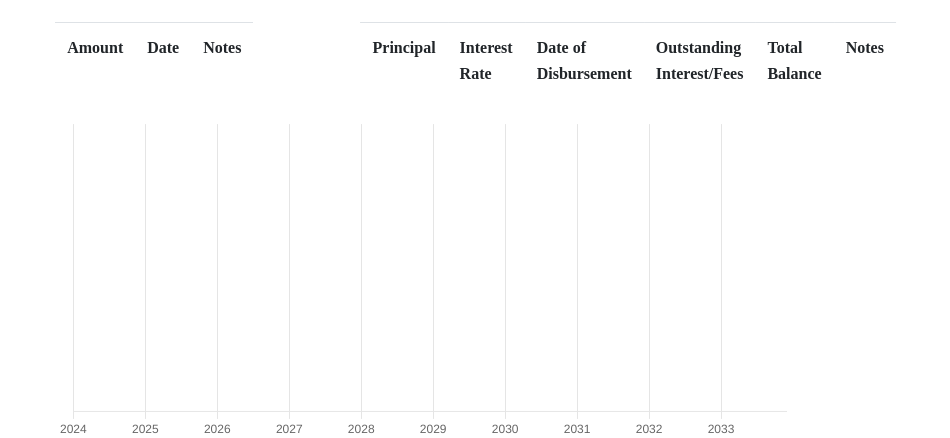
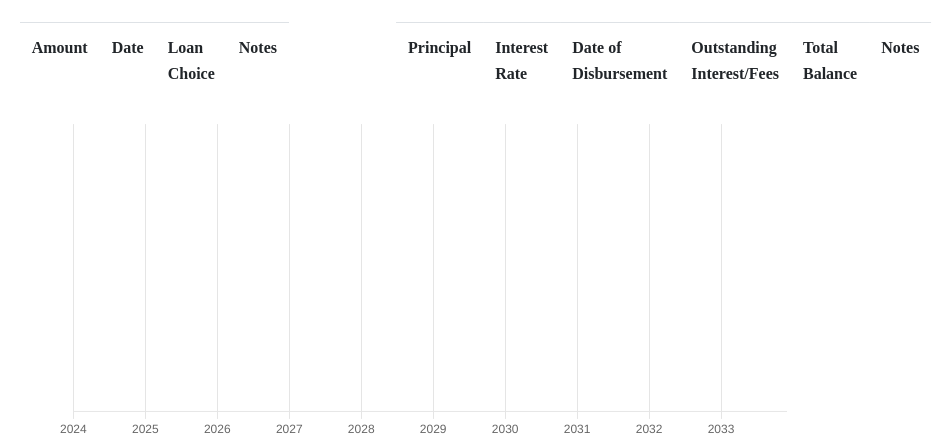
Before and after one commit to reberly1/Capstone-SFWA, a Flask app: page /milestone in a window 1280 px wide. Shown: the part 58-496 px from the top of the page, without its empty margins (218-1168 px from the left). Run offline with Flask 3, Linux system fonts and the light colour scheme; lists and menus that the app fills with data are empty; some libraries are stand-ins or nearby versions.

Commit message:
CSV Loading (No Safety Checks)

```diff
--- a/website/app.py
+++ b/website/app.py
@@ -2,6 +2,7 @@ from flask import Flask, render_template, request, session, redirect
 from functions import *
 import datetime
 import pandas
+import numpy as np
 
 app = Flask(__name__)
 app.secret_key = "Dummy Key For Debugging Purposes"
@@ -241,17 +242,17 @@ def milestone():
 
     #Extract Variables from session and convert data types
     amount = [float(amount) for amount in session['amount']]
-    pay_date = [datetime.datetime.strptime(day, '%Y-%m-%d') for day in session['pay_date']]
+    pay_date = [datetime.datetime.strptime(str(day), '%Y-%m-%d') for day in session['pay_date']]
     pay_note = session['pay_note']
     loan_choice = [int(choice) for choice in session['loan_choice']]
     loan_principal = [float(principal) for principal in session['loan_principal']]
     loan_int_rate = [float(rate) for rate in session['loan_int_rate']]
-    loan_date = [datetime.datetime.strptime(day, '%Y-%m-%d') for day in session['loan_date']]
+    loan_date = [datetime.datetime.strptime(str(day), '%Y-%m-%d') for day in session['loan_date']]
     loan_fees = [float(fee) for fee in session['loan_fees']]
     loan_note = session['loan_note']
 
 
-    (adj_loan_principal, adj_loan_fees) = ([], [])
+    (adj_loan_principal, adj_loan_fees) = (loan_principal.copy(), loan_fees.copy())
     #If there is sufficient data to plot
     if (len(loan_principal) > 0 and len(amount) > 0):
         #Calculates adjustment from loans being repayed and interest accrued based on today's date
@@ -293,8 +294,8 @@ def milestone():
     dates = [(datetime.date.today() + datetime.timedelta(days=30.437 * i)).strftime('%Y') for i in range(120)]
 
     #Produces the log csv that is downloaded at the user's request
-    headers = ["Amount", "Date", "Notes", "Principal", "Interest Rate", "Date of Disbursement", "Outstanding Interest/Fees", "Notes"]
-    csv_data = [amount,pay_date,pay_note,loan_principal,loan_int_rate,loan_date,loan_fees,loan_note]
+    headers = ["Amount", "Date", "Loan Choice", "Notes", "Principal", "Interest Rate", "Date of Disbursement", "Outstanding Interest/Fees", "Loan Notes"]
+    csv_data = [amount,pay_date,loan_choice,pay_note,loan_principal,loan_int_rate,loan_date,loan_fees,loan_note]
     df = pandas.DataFrame(csv_data).T
     df.columns = headers
     csv = df.to_csv(index=False)
@@ -303,6 +304,7 @@ def milestone():
                            title='Milestones',
                            amount=amount,
                            pay_date=pay_date,
+                           choice=loan_choice,
                            pay_note=pay_note,
                            num_pay_logs = len(pay_date),
                            loan_principal=adj_loan_principal,
@@ -319,6 +321,21 @@ def milestone():
 
 @app.route('/milestone/upload', methods=['GET','POST'])
 def upload():
+    if request.method == 'POST':
+        file = request.files.get('user_csv')
+
+        df = pandas.read_csv(file, encoding='unicode_escape')
+
+        session['amount'] = [x for x in df['Amount'].tolist() if pandas.notna(x)]
+        session['pay_date'] = [datetime.datetime.strptime(str(x), '%m/%d/%Y %H:%M').strftime('%Y-%m-%d') for x in df['Date'].tolist() if pandas.notna(x)]
+        session['pay_note'] = [x for x in df['Notes'].tolist() if pandas.notna(x)]
+        session['loan_choice'] = [x for x in df['Loan Choice'].tolist() if pandas.notna(x)]
+        session['loan_principal'] = [x for x in df['Principal'].tolist() if pandas.notna(x)]
+        session['loan_int_rate'] = [x for x in df['Interest Rate'].tolist() if pandas.notna(x)]
+        session['loan_date'] = [datetime.datetime.strptime(str(x), '%m/%d/%Y %H:%M').strftime('%Y-%m-%d') for x in df['Date of Disbursement'].tolist() if pandas.notna(x)]
+        session['loan_fees'] = [x for x in df['Outstanding Interest/Fees'].tolist() if pandas.notna(x)]
+        session['loan_note'] = [x for x in df['Loan Notes'].tolist() if pandas.notna(x)]
+
     return redirect('/milestone')
 
 @app.route('/login', methods=['GET','POST'])
--- a/website/templates/milestone.html
+++ b/website/templates/milestone.html
@@ -7,6 +7,7 @@
         <tr>
             <th>Amount</th>
             <th>Date</th>
+            <th>Loan Choice</th>
             <th>Notes</th>
         </tr>
         <!--Visualizes logged payment data under the corresponding header-->
@@ -14,6 +15,7 @@
         <tr>
             <td>{{ amount[i] }}</td>
             <td>{{ pay_date[i] }}</td>
+            <td>{{ choice[i] }}</td>
             <td>{{ pay_note[i] }}</td>
         </tr>
         {% endfor %}
@@ -50,7 +52,7 @@
 <a href="data:text/csv;charset=utf-8,{{ csv | urlencode }}" download="log.csv">Download CSV of Logs</a>
 
 <!--Log Upload Button-->
-<form action="/milestone/upload" method="POST">
+<form action="/milestone/upload" method="POST" enctype="multipart/form-data">
 
     <input type="file" id="user_csv" name="user_csv">
     <input type="submit" value="Upload CSV">
```
